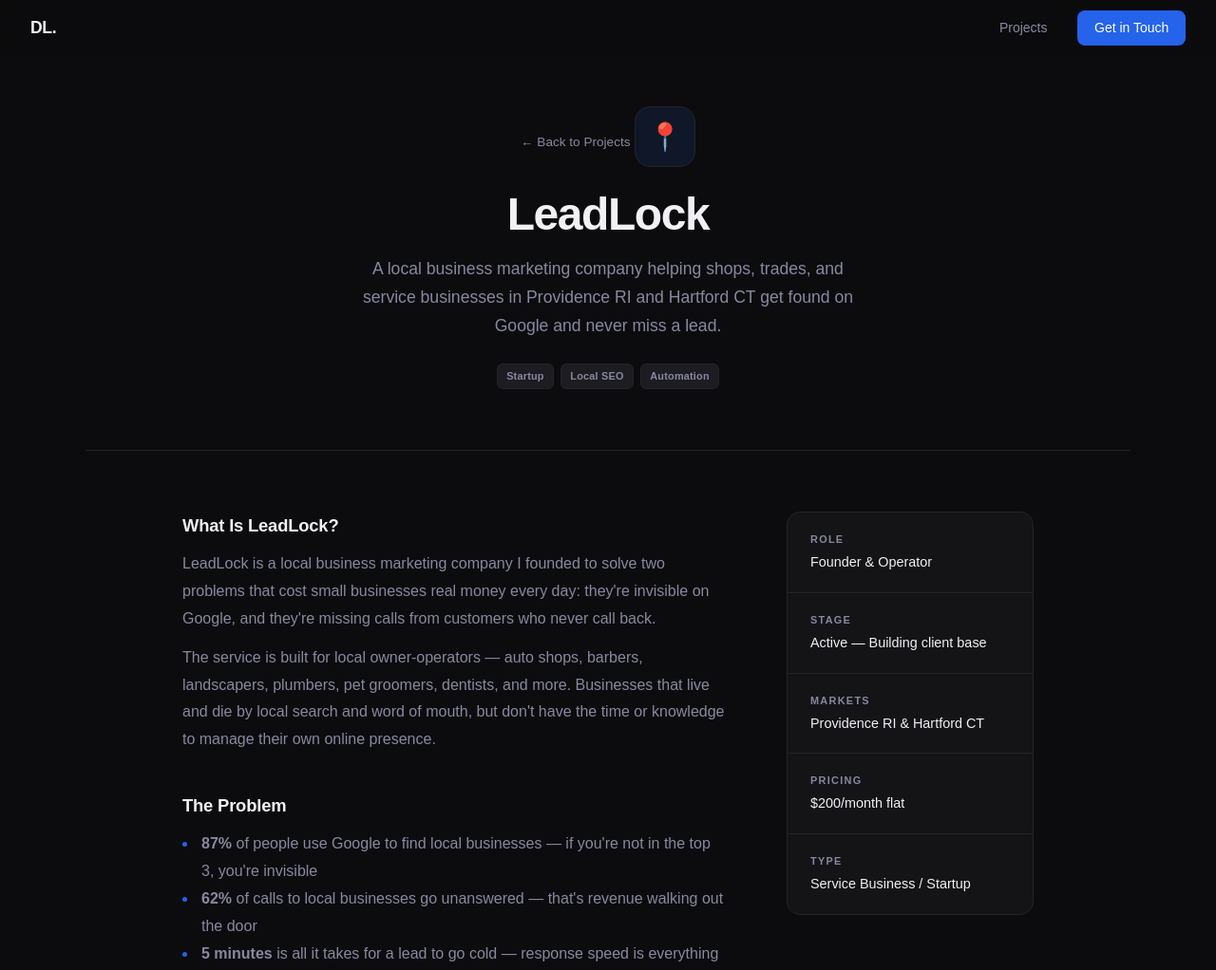
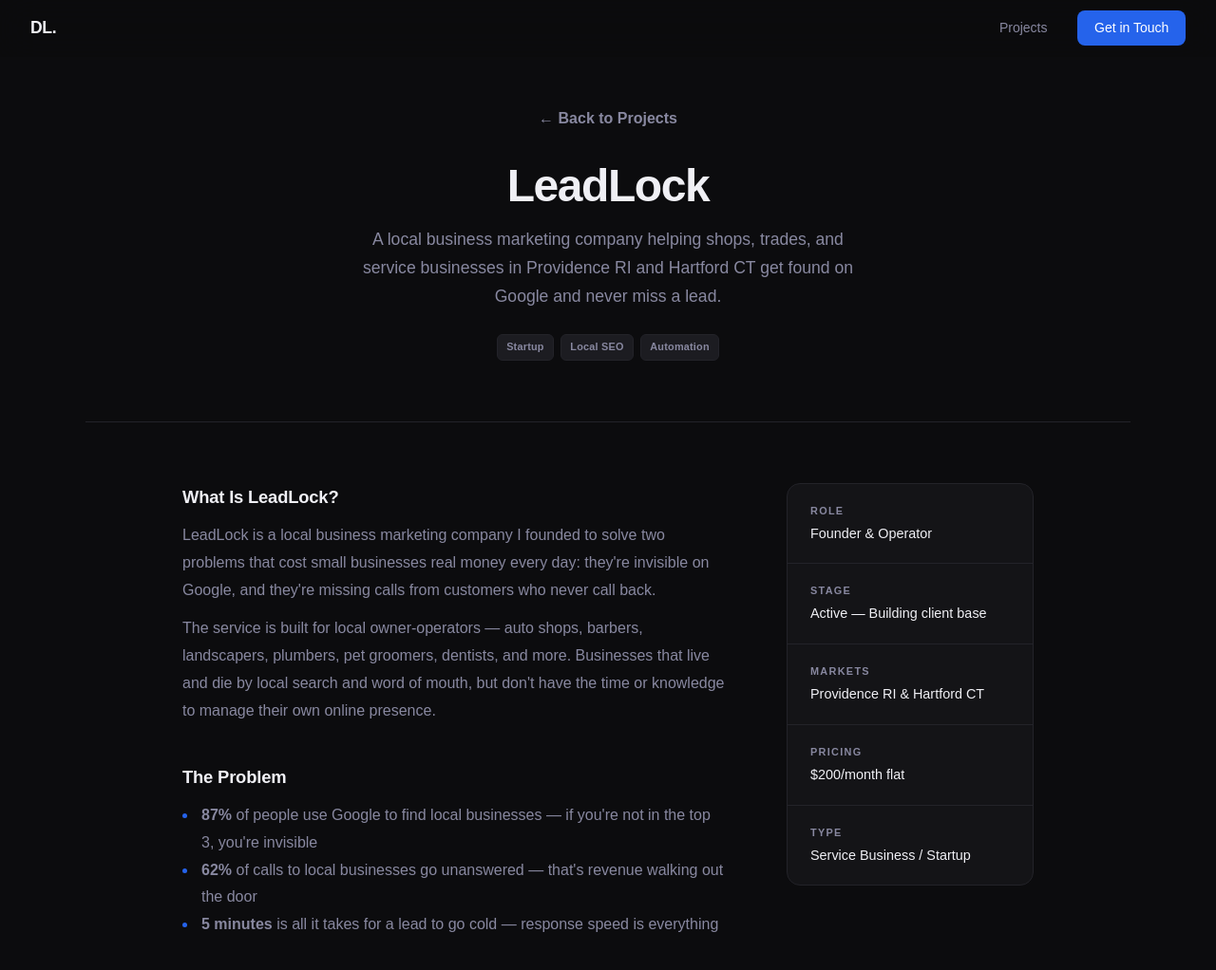
Before and after one commit to Drewl727/Portfolio, a plain HTML site: page projects/leadlock.html in a window 1280 px wide. Shown: the top 1022 px of the page at 95% size. Drawn offline with Linux system fonts and the light colour scheme.

Commit message:
bigger back link, remove project icons

```diff
--- a/projects/leadlock.html
+++ b/projects/leadlock.html
@@ -20,7 +20,6 @@
 
   <section class="project-hero">
     <a href="../index.html#projects" class="back-link">← Back to Projects</a>
-    <div class="project-hero-icon icon-leadlock-biz">📍</div>
     <h1>LeadLock</h1>
     <p class="project-hero-desc">A local business marketing company helping shops, trades, and service businesses in Providence RI and Hartford CT get found on Google and never miss a lead.</p>
     <div class="project-tags" style="justify-content: center;">
--- a/styles.css
+++ b/styles.css
@@ -503,8 +503,8 @@
 
 .back-link {
   font-family: var(--font-display);
-  font-size: 0.85rem;
-  font-weight: 500;
+  font-size: 1rem;
+  font-weight: 600;
   color: var(--text-secondary);
   text-decoration: none;
   display: inline-block;
```
Also changed, not shown: projects/blackjack.html (+0 -1 lines), projects/leadlock-site.html (+0 -1 lines), projects/maksim-landscaping.html (+0 -1 lines), projects/md-vending.html (+0 -1 lines), projects/value-bet-finder.html (+0 -1 lines).
